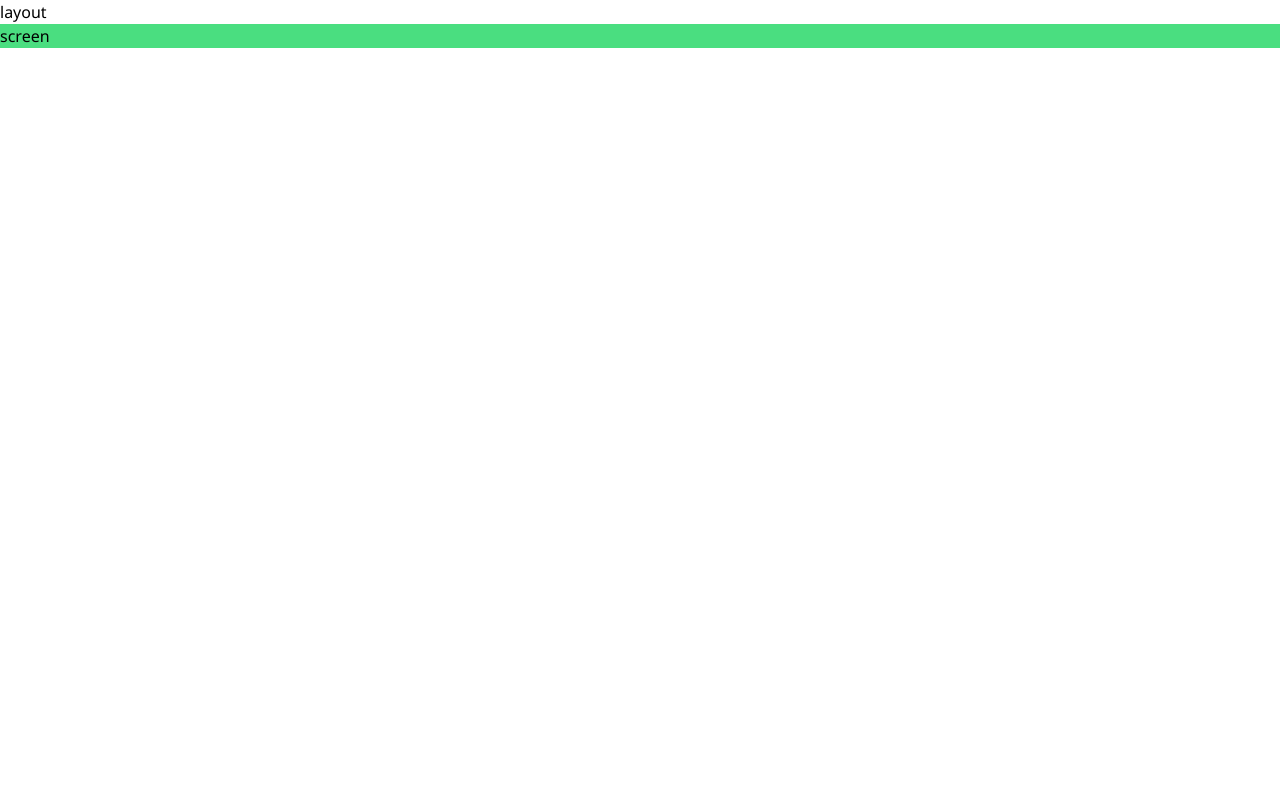
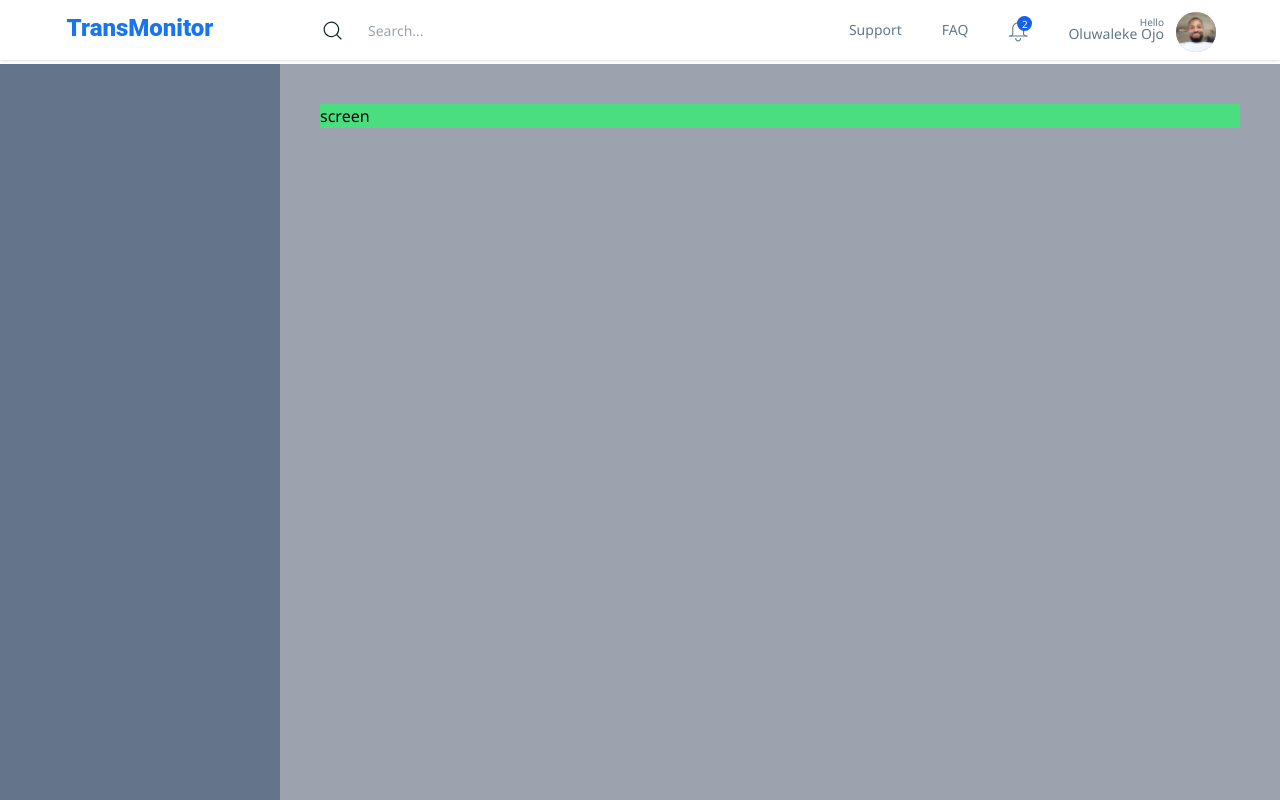
Before and after one commit to damatie/minty, a React (Create React App) app: page / in a window 1280 px wide. Built offline with nearby package versions, Linux system fonts and the light colour scheme.

Commit message:
feat:create Side Nav

```diff
--- a/src/components/shared/SideNav.jsx
+++ b/src/components/shared/SideNav.jsx
@@ -1,5 +1,33 @@
+import { sideMenuLinks } from "../utils/Constants"
+import { Button } from "../Button"
 export const SideNav = () => {
+
+  console.log(sideMenuLinks)
   return (
-    <>Side Nav</>
+    <nav className=" flex flex-col pt-8">
+      <Button/>
+      <div>
+        <ul className=" space-y-2 text-sm mt-8">
+          {sideMenuLinks && sideMenuLinks.map((item, i) => (
+            <span className=" block w-full space-y-1 ">
+              <p className={`pl-8 text-[#647787] text-[11px] ${item.Parent===''? 'mt-3':'mt-5'}`}>{item.Parent}</p>
+              {item.links && item.links.map((obj, index) => (
+                <li key={index} className={` cursor-pointer text-[#647787] text-[11px] ${obj.isActive? "bg-[#E8F1FD] border-l-blueLight" :' hover:text-blueLight'} pl-[18px] py-2 border-l-4  `}>
+                <a href="/#" className="space-x-3">
+                  <span className=" float-left inline-block text-xl mt-[1px]">
+                    <img alt="icon" src={obj.icon}  className="  w-full object-contain"/>
+                  </span>
+                  <span className="  inline-block">{obj.name} </span>
+                </a>
+              </li>
+              ))}
+            </span>
+            ))
+          }
+        </ul>
+
+      </div>
+
+    </nav>
   )
 }
--- a/src/layouts/AppLayout.jsx
+++ b/src/layouts/AppLayout.jsx
@@ -1,8 +1,24 @@
+import { TopNav } from "../components/shared/TopNav"
+
 export const AppLayout = (props) => {
   return (
-    <div>
-      layout
-      {props.children}
+    <div className='
+      flex
+      flex-col
+      h-screen
+      w-screen
+      overflow-x-hidden
+      overflow-y-hidden'>
+      <div className=" w-full shadow">
+        <TopNav />
+      </div>
+      <div className=' flex flex-row bg-offBlue h-full w-full mt-1'>
+        <div className='w-[280px]  overflow-y-auto h-screen bg-slate-500 '>
+        </div>
+        <div className=" flex-1 h-full overflow-y-auto bg-gray-400  px-10 pt-10 pb-20 mb-20">
+          {props.children}
+        </div>
+      </div>
     </div>
   )
 }
```
